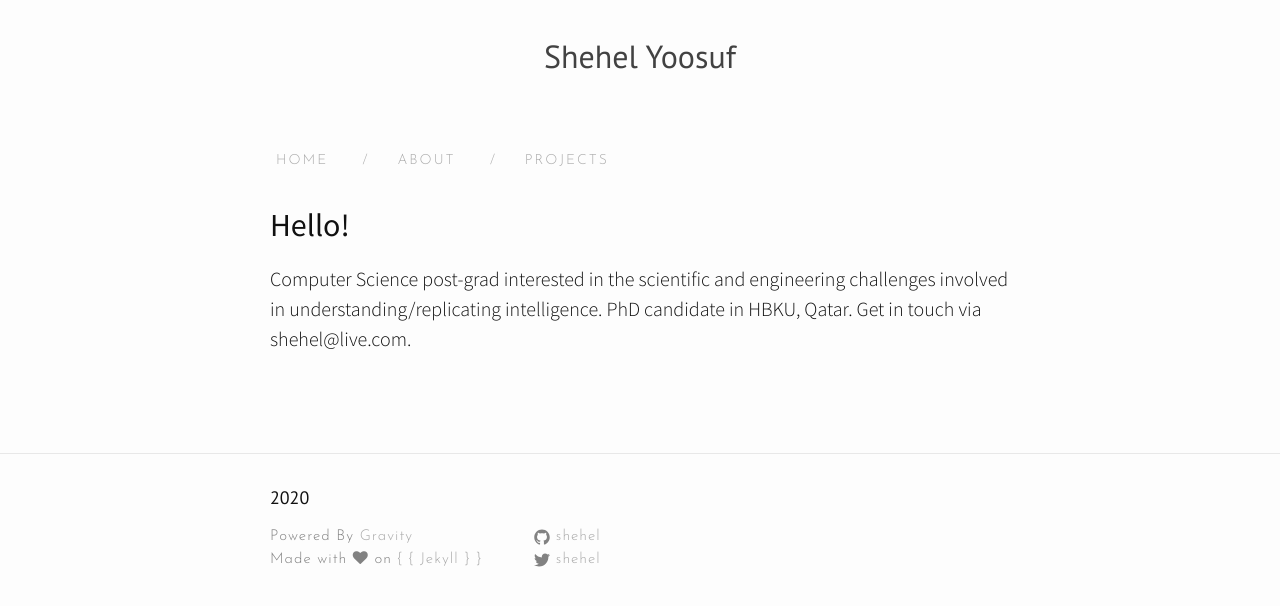
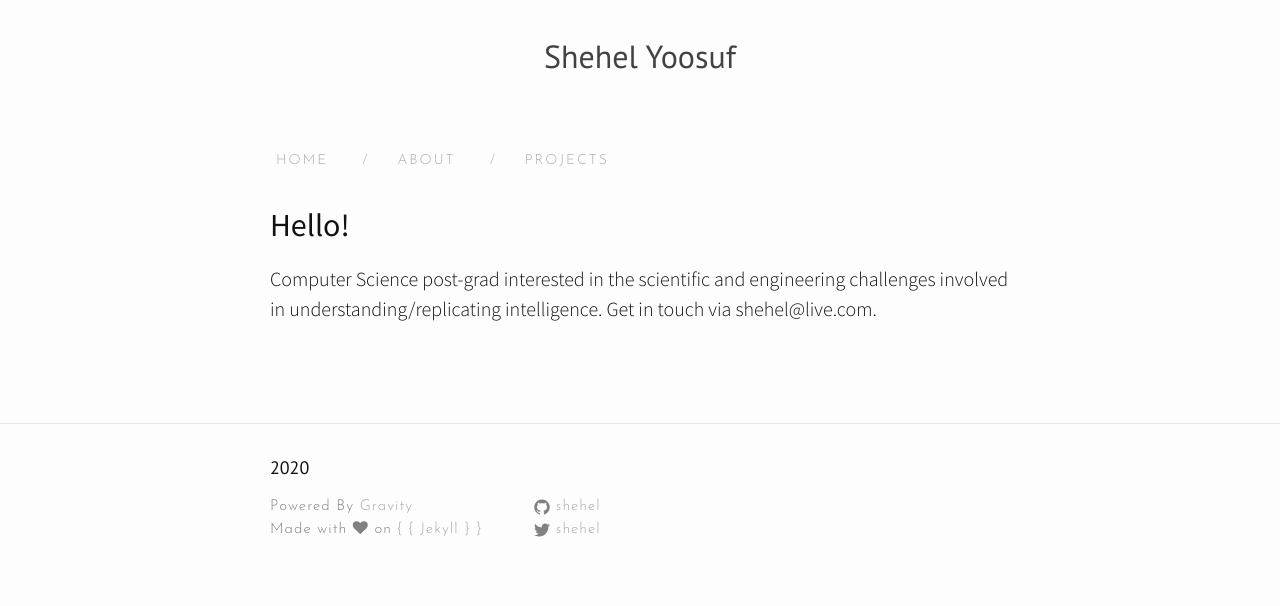
Before and after one commit to shehel/shehel.github.io, a Jekyll site: the page built from about.md, in a window 1280 px wide. Shown: the top 606 px of the page. Built offline with Jekyll 4.4.1, drawn with Linux system fonts in a browser that asks for light colours; nearby versions of some CDN libraries.

Commit message:
Update about.md

```diff
--- a/about.md
+++ b/about.md
@@ -7,5 +7,4 @@ permalink: /about/
 <h2>Hello!</h2>
 
 Computer Science post-grad interested in the scientific and engineering challenges involved in understanding/replicating intelligence.
-PhD candidate in HBKU, Qatar.
 Get in touch via shehel@live.com.
```
